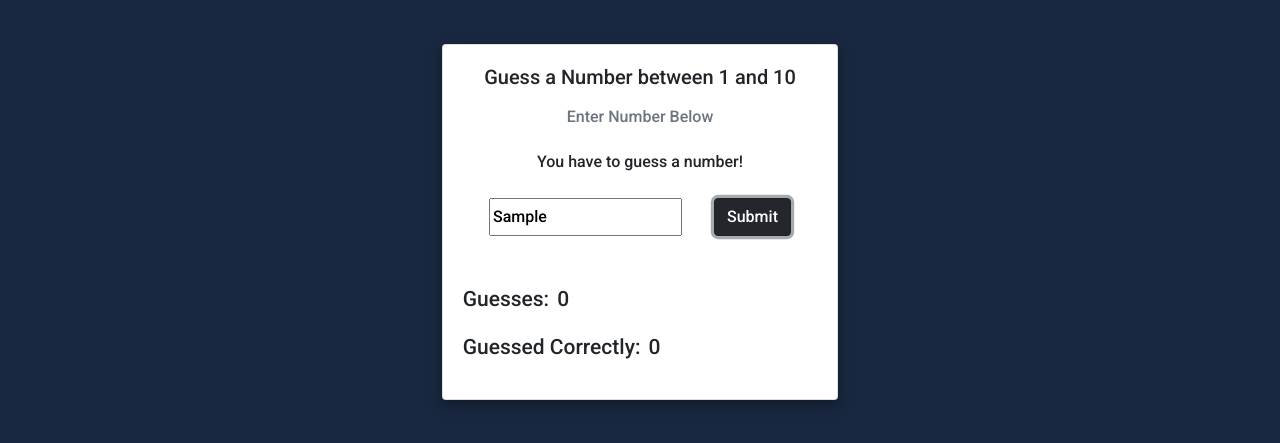
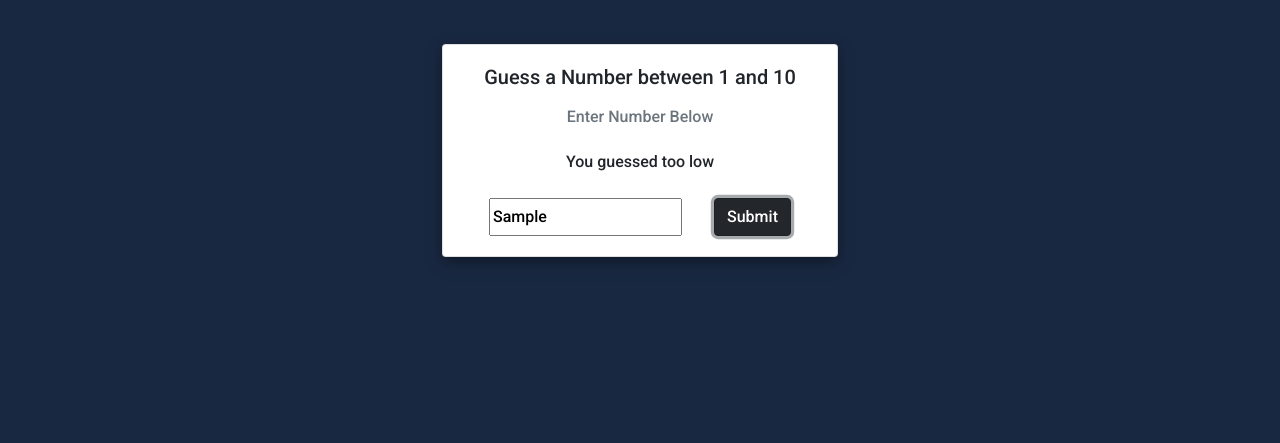
Before and after one commit to michaeldilulo/Number-Guessing-Game, a plain HTML site: page index.html in a window 1280 px wide. Both pictures are taken after typing "Sample" into the empty fields and a click on the button "Submit". Shown: the part 75-518 px from the top of the page. Drawn offline with nearby package versions, Linux system fonts and the light colour scheme.

Commit message:
Submit Guess, .innerText

```diff
--- a/index.html
+++ b/index.html
@@ -36,19 +36,12 @@
                             <h6 class="card-subtitle mb-2 text-muted d-flex justify-content-center mb-4">Enter Number
                                 Below
                             </h6>
-                            <p class="card-text d-flex justify-content-center mb-4" id="userGuessNumber">You have to
-                                guess a number!</p>
+                            <p class="card-text d-flex justify-content-center mb-4"> <span id="userGuessNumber">You have
+                                    to
+                                    guess a number!</span> </p>
                             <div class="d-flex justify-content-center">
-                                <input type="text" class="mr-3">
-                                <button class="btn btn-dark ml-3">Submit</button>
-                            </div>
-                            <div class="d-flex mt-5">
-                                <p class="mr-2 userGuesses">Guesses:</p> <span id="guessNumberOfTimes"
-                                    class="userGuesses">0</span>
-                            </div>
-                            <div class="d-flex">
-                                <p class="mr-2 userGuesses">Guessed Correctly:</p> <span id="guessNumberTimesCorrectly"
-                                    class="userGuesses">0</span>
+                                <input type="text" class="mr-3" id="userGuessInput">
+                                <button class="btn btn-dark ml-3" onclick="submitGuess()">Submit</button>
                             </div>
                         </div>
                     </div>
@@ -60,7 +53,7 @@
 
 
 
-    <script src=" main.js"></script>
+    <script src="main.js"></script>
 </body>
 
 </html>
--- a/main.js
+++ b/main.js
@@ -0,0 +1,14 @@
+var magicNumber = Math.floor(Math.random() * 10 + 1);
+var playerGuess = document.getElementById("userGuessInput").value;
+
+
+function submitGuess() {
+    console.log(magicNumber)
+    if (playerGuess == magicNumber) {
+        document.getElementById('userGuessNumber').innerText = "Congrats!"
+    } else if (playerGuess > magicNumber) {
+        document.getElementById('userGuessNumber').innerText = "You guessed too high"
+    } else if (playerGuess < magicNumber) {
+        document.getElementById('userGuessNumber').innerText = "You guessed too low"
+    }
+}
```
